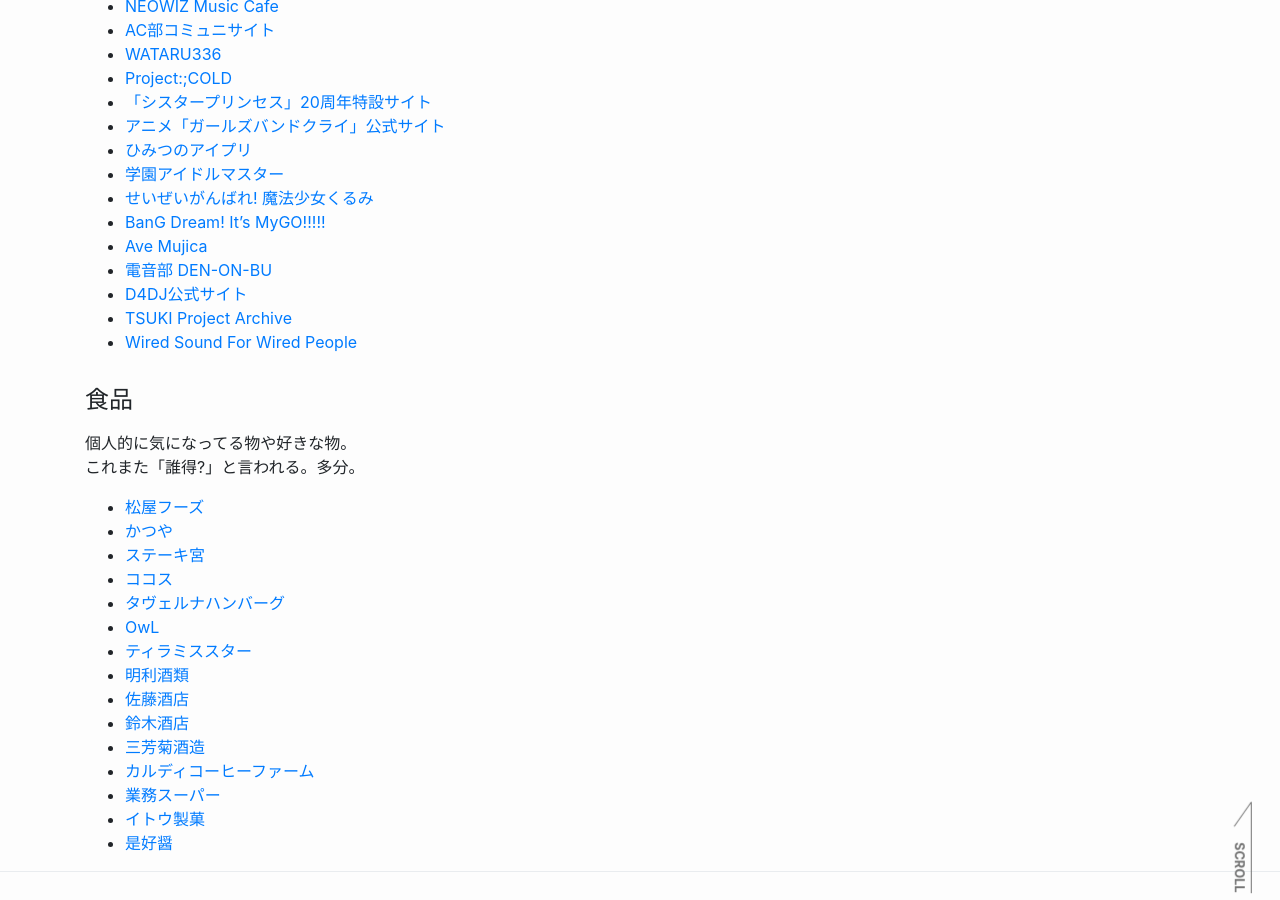
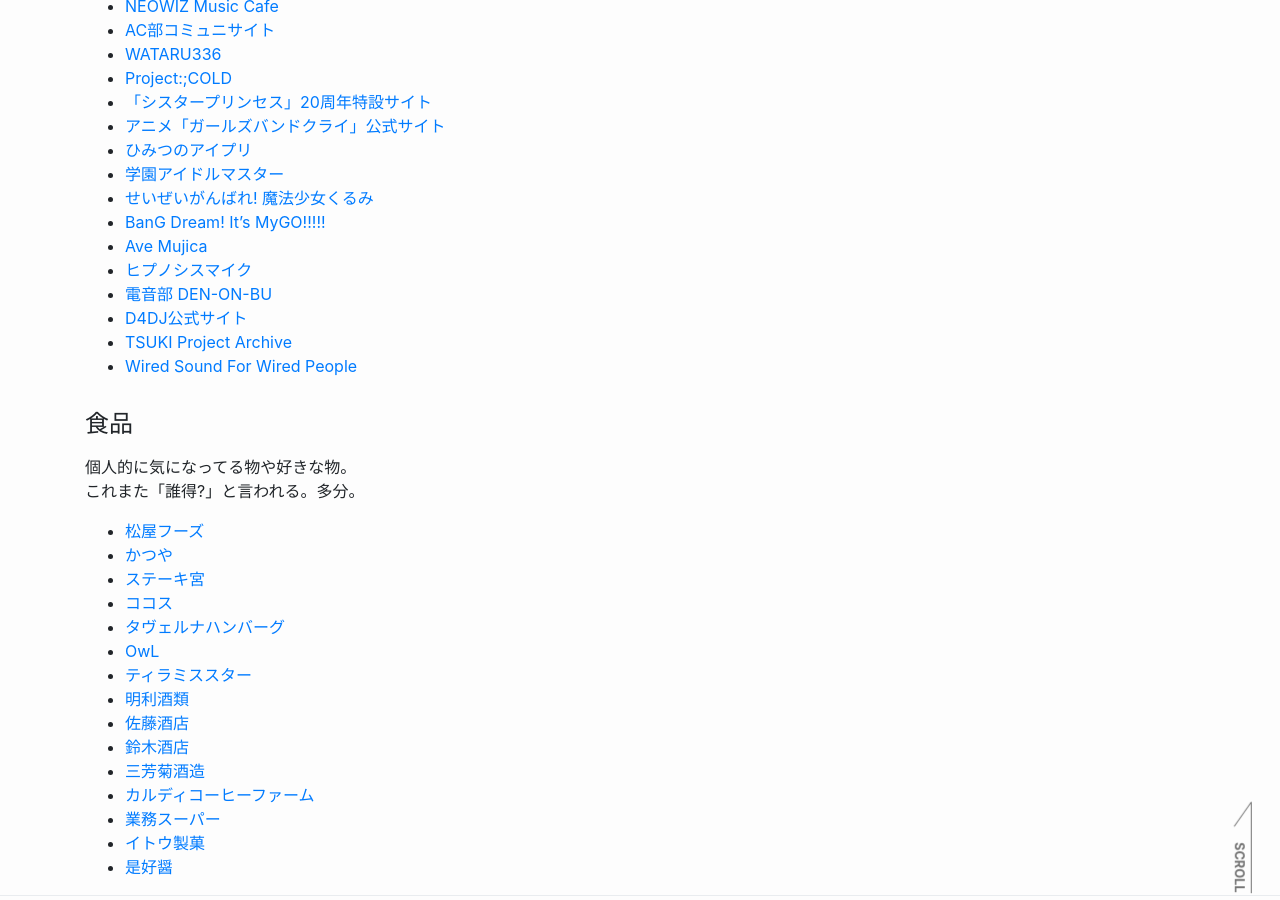
Before and after one commit to reindex-ot/reindex-ot.github.io, a Jekyll site: the page built from link.md, in a window 1280 px wide and 900 px high, scrolled down 1713 px. Built offline with Jekyll 4.4.1, drawn with Linux system fonts in a browser that asks for light colours.

Commit message:
Update link.md
Signed-off-by: Re*Index. (ot_inc) <32851879+reindex-ot@users.noreply.github.com>

```diff
--- a/link.md
+++ b/link.md
@@ -77,6 +77,7 @@ permalink: /link/
 - [せいぜいがんばれ! 魔法少女くるみ](https://www.seizeiganbare.jp/)
 - [BanG Dream! It's MyGO!!!!!](https://anime.bang-dream.com/mygo/)
 - [Ave Mujica](https://avemujica.bang-dream.com/)
+- [ヒプノシスマイク](https://hypnosismic.com/)
 - [電音部 DEN-ON-BU](https://denonbu.jp/)
 - [D4DJ公式サイト](https://d4dj-pj.com/)
 - [TSUKI Project Archive](https://systemspace.network/)
```
